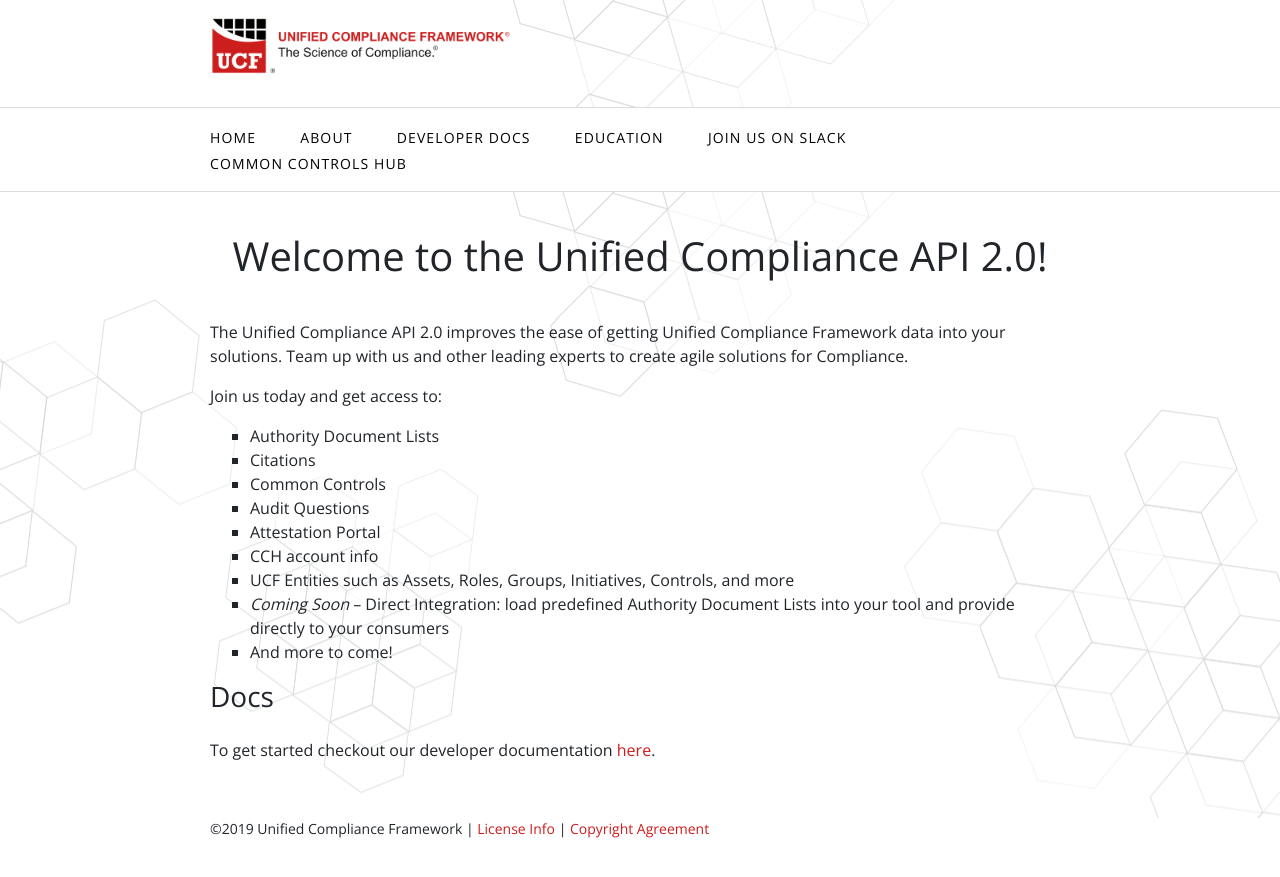
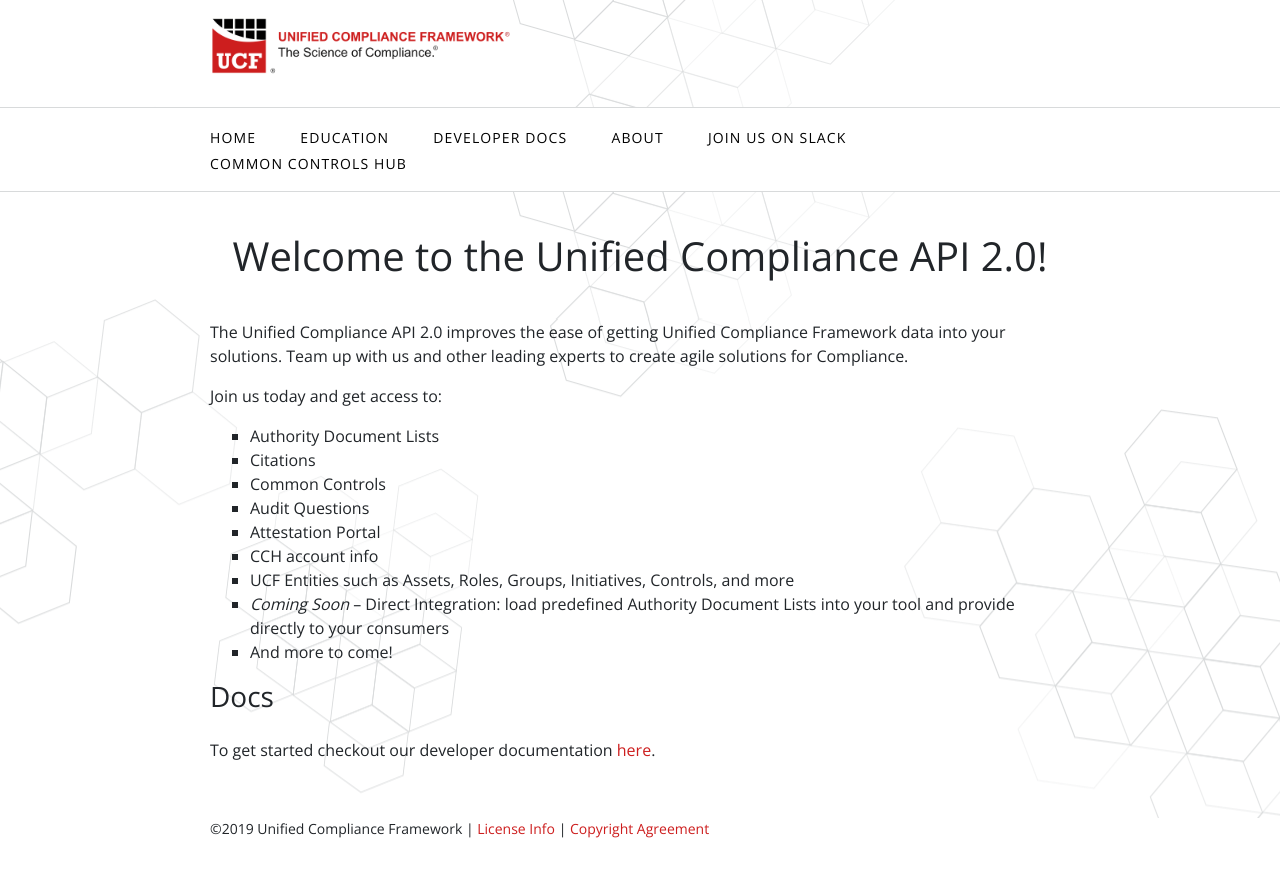
Before and after one commit to lucian303/unifiedcompliance.github.io, a Jekyll site: the page built from index.html, in a window 1280 px wide. Shown: the top 877 px of the page. Built offline with Jekyll 4.4.1, drawn with Linux system fonts in a browser that asks for light colours.

```diff
--- a/_config.yml
+++ b/_config.yml
@@ -1,9 +1,9 @@
 title: "Unified Compliance Framework"
 main_navigation:
     Home: "index.html"
+    Education: "education.html"
+    Developer Docs: "https://developer.unifiedcompliance.com/"
     About: "https://www.unifiedcompliance.com/company/"
-    Developer Docs: "https://developer.unifiedcompliance.com/"
-    Education: "education.html"
     Join Us on Slack: "mailto:dcougias@unifiedcompliance.com"
     Common Controls Hub: "https://commoncontrolshub.com/overview/"
 
```
